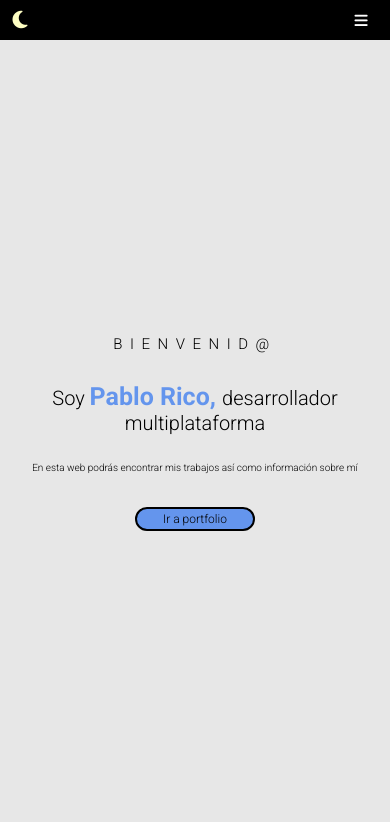
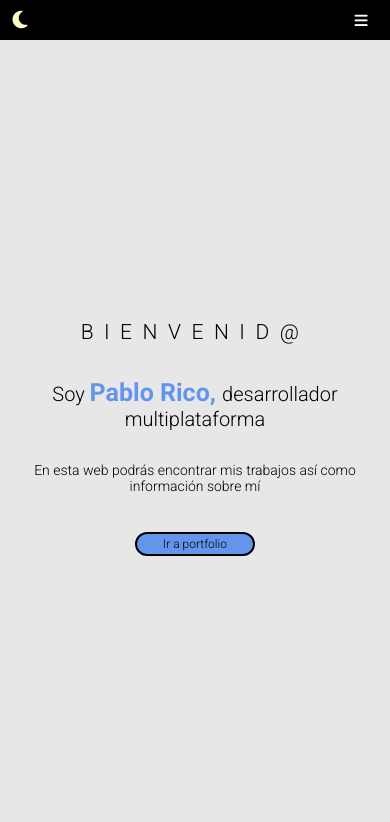
Before and after one commit to NeRooN19/portfolio, a plain HTML site: page index.html in a window 390 px wide. Shown: the top 822 px of the page. Drawn offline with nearby package versions, Linux system fonts and the light colour scheme.

Commit message:
changes to font size

```diff
--- a/css/style.css
+++ b/css/style.css
@@ -209,7 +209,7 @@ li a:hover {
 
 @media (max-width: 700px) {
   html {
-    font-size: 10px;
+    font-size: 13px;
   }
 
   body {
@@ -219,6 +219,8 @@ li a:hover {
 
   .header {
     height: 4em;
+    display: flex;
+    align-items: center;
   }
 
   li {
@@ -232,7 +234,7 @@ li a:hover {
   }
 }
 
-@media (max-width: 435px) {
+@media (max-width: 475px) {
   html {
     font-size: 10px;
   }
@@ -271,4 +273,8 @@ li a:hover {
     padding: 0;
   }
 
+  .text{
+    font-size: 14px;
+  }
+
 }
```
